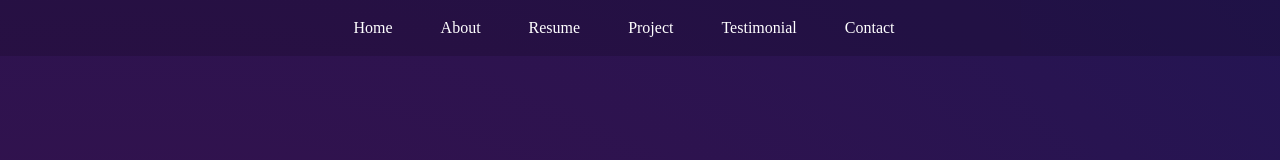
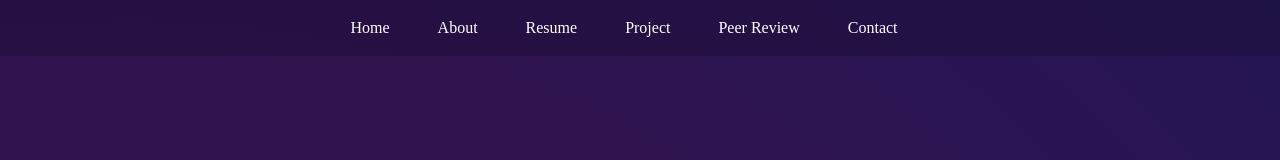
Before and after one commit to Masood-B/portfolioDemo, a Vue app in the folder portfolio/: page / in a window 1280 px wide. Shown: the top 160 px of the page. Built offline with nearby package versions, Linux system fonts and the light colour scheme; a web font is replaced by a local one.

Commit message:
change nav

```diff
--- a/portfolio/src/components/NavBar.vue
+++ b/portfolio/src/components/NavBar.vue
@@ -28,7 +28,7 @@
                 <a class="nav-link" href="#project">Project</a>
               </li>
               <li class="nav-item">
-                <a class="nav-link" href="#testimonial">Testimonial</a>
+                <a class="nav-link" href="#testimonial">Peer Review</a>
               </li>
               <li class="nav-item">
                 <a class="nav-link" href="#contact">Contact</a>
```
